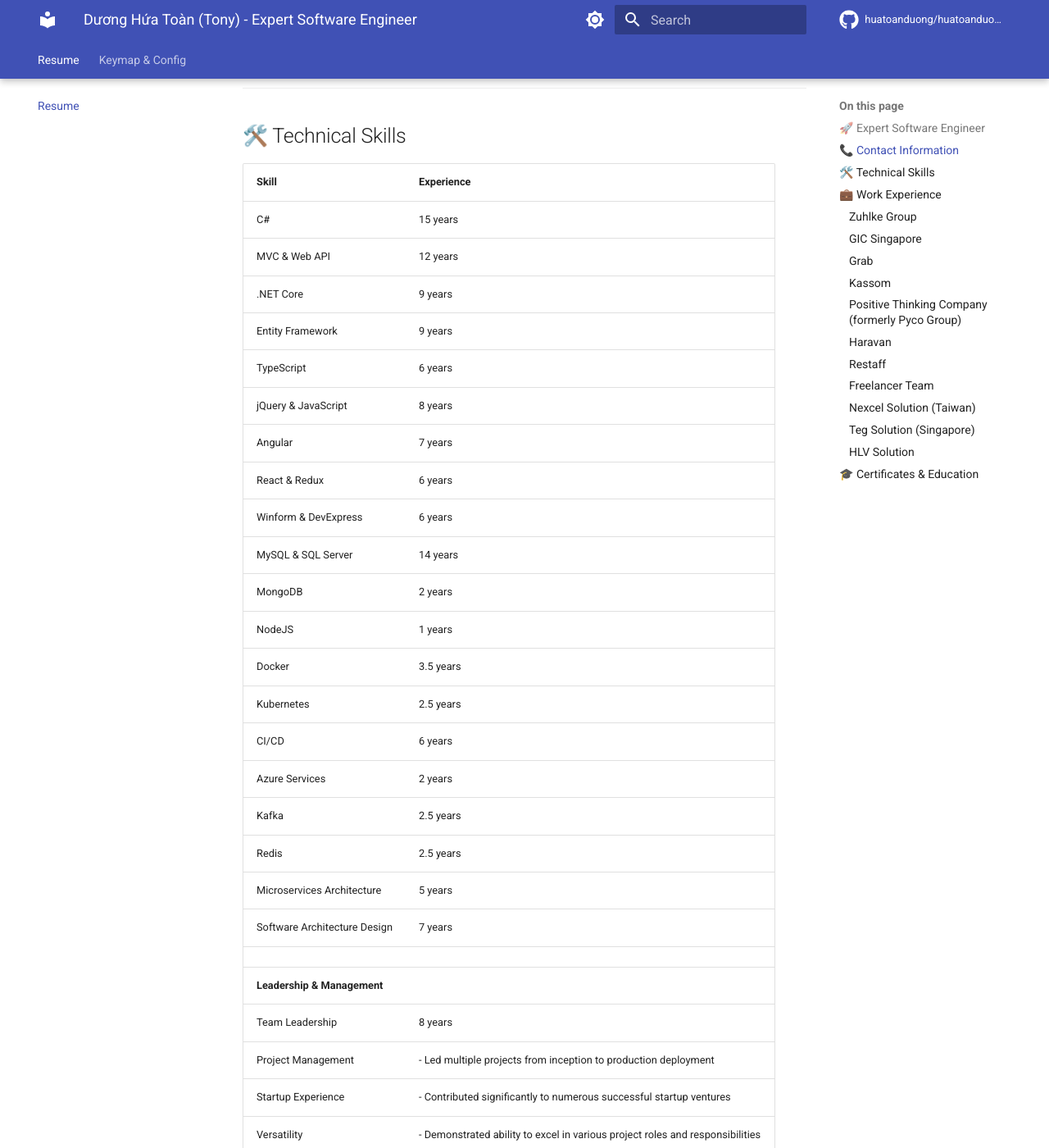
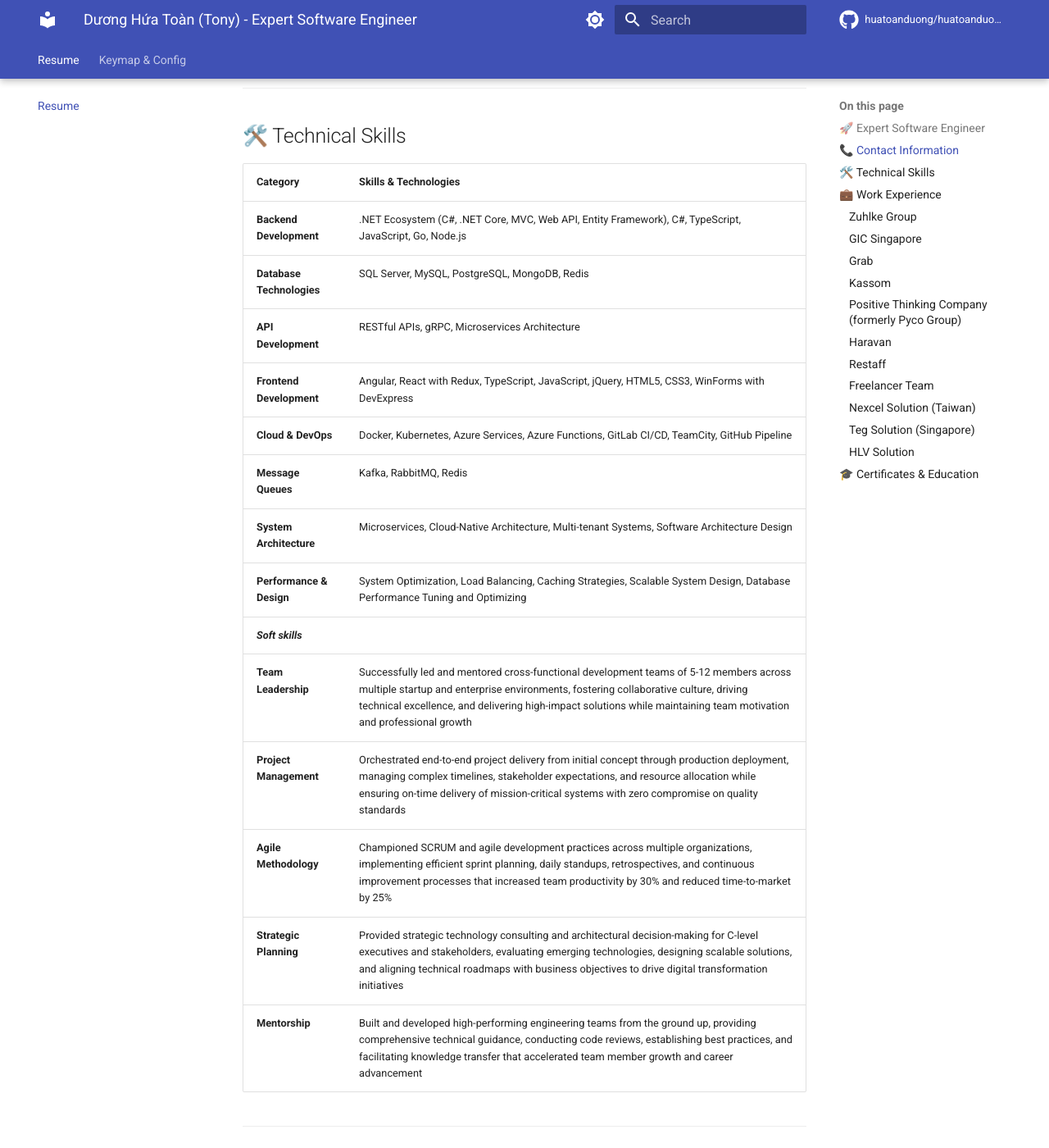
Before and after one commit to huatoanduong/huatoanduong.github.io, an MkDocs documentation site: the page built from docs/index.md, in a window 1280 px wide and 1400 px high, scrolled down 822 px. Shown: the whole window at 82% size. Built offline with MkDocs 1.6.1 and Material for MkDocs 9.7.7, drawn with Linux system fonts in a browser that asks for light colours; comment, search, counter and statistics services are not loaded; some of the changed text lies outside the part shown.

Commit message:
Group skills and change it into HTML table (#12)

```diff
--- a/docs/index.md
+++ b/docs/index.md
@@ -37,38 +37,71 @@
 ---
 
 ## 🛠️ Technical Skills
-
-| **Skill**                    | **Experience**                                                                |
-| ---------------------------- | ----------------------------------------------------------------------------- |
-| C#                           | 15 years                                                                      |
-| MVC & Web API                | 12 years                                                                      |
-| .NET Core                    | 9 years                                                                       |
-| Entity Framework             | 9 years                                                                       |
-| TypeScript                   | 6 years                                                                       |
-| jQuery & JavaScript          | 8 years                                                                       |
-| Angular                      | 7 years                                                                       |
-| React & Redux                | 6 years                                                                       |
-| Winform & DevExpress         | 6 years                                                                       |
-| MySQL & SQL Server           | 14 years                                                                      |
-| MongoDB                      | 2 years                                                                       |
-| NodeJS                       | 1 years                                                                       |
-| Docker                       | 3.5 years                                                                     |
-| Kubernetes                   | 2.5 years                                                                     |
-| CI/CD                        | 6 years                                                                       |
-| Azure Services               | 2 years                                                                       |
-| Kafka                        | 2.5 years                                                                     |
-| Redis                        | 2.5 years                                                                     |
-| Microservices Architecture   | 5 years                                                                       |
-| Software Architecture Design | 7 years                                                                       |
-|                              |                                                                               |
-| **Leadership & Management**  |                                                                               |
-| Team Leadership              | 8 years                                                                       |
-| Project Management           | - Led multiple projects from inception to production deployment               |
-| Startup Experience           | - Contributed significantly to numerous successful startup ventures           |
-| Versatility                  | - Demonstrated ability to excel in various project roles and responsibilities |
-| Agile Methodology            | - Extensive experience with SCRUM and agile development practices             |
-| Adaptability                 | - Proven capability to rapidly learn new technologies and business models     |
-| Strategic Thinking           | - Strong analytical mindset with structured problem-solving approach          |
+<table>
+  <thead>
+    <tr>
+      <th><strong>Category</strong></th>
+      <th><strong>Skills & Technologies</strong></th>
+    </tr>
+  </thead>
+  <tbody>
+    <tr>
+      <td><strong>Backend Development</strong></td>
+      <td>.NET Ecosystem (C#, .NET Core, MVC, Web API, Entity Framework), C#, TypeScript, JavaScript, Go, Node.js</td>
+    </tr>
+    <tr>
+      <td><strong>Database Technologies</strong></td>
+      <td>SQL Server, MySQL, PostgreSQL, MongoDB, Redis</td>
+    </tr>
+    <tr>
+      <td><strong>API Development</strong></td>
+      <td>RESTful APIs, gRPC, Microservices Architecture</td>
+    </tr>
+    <tr>
+      <td><strong>Frontend Development</strong></td>
+      <td>Angular, React with Redux, TypeScript, JavaScript, jQuery, HTML5, CSS3, WinForms with DevExpress</td>
+    </tr>
+    <tr>
+      <td><strong>Cloud & DevOps</strong></td>
+      <td>Docker, Kubernetes, Azure Services, Azure Functions, GitLab CI/CD, TeamCity, GitHub Pipeline</td>
+    </tr>
+    <tr>
+      <td><strong>Message Queues</strong></td>
+      <td>Kafka, RabbitMQ, Redis</td>
+    </tr>
+    <tr>
+      <td><strong>System Architecture</strong></td>
+      <td>Microservices, Cloud-Native Architecture, Multi-tenant Systems, Software Architecture Design</td>
+    </tr>
+    <tr>
+      <td><strong>Performance & Design</strong></td>
+      <td>System Optimization, Load Balancing, Caching Strategies, Scalable System Design, Database Performance Tuning and Optimizing</td>
+    </tr>
+    <tr>
+      <td colspan="2"><i><strong>Soft skills</strong></i></td>
+    </tr>
+     <tr>
+       <td><strong>Team Leadership</strong></td>
+       <td>Successfully led and mentored cross-functional development teams of 5-12 members across multiple startup and enterprise environments, fostering collaborative culture, driving technical excellence, and delivering high-impact solutions while maintaining team motivation and professional growth</td>
+     </tr>
+     <tr>
+       <td><strong>Project Management</strong></td>
+       <td>Orchestrated end-to-end project delivery from initial concept through production deployment, managing complex timelines, stakeholder expectations, and resource allocation while ensuring on-time delivery of mission-critical systems with zero compromise on quality standards</td>
+     </tr>
+     <tr>
+       <td><strong>Agile Methodology</strong></td>
+       <td>Championed SCRUM and agile development practices across multiple organizations, implementing efficient sprint planning, daily standups, retrospectives, and continuous improvement processes that increased team productivity by 30% and reduced time-to-market by 25%</td>
+     </tr>
+     <tr>
+       <td><strong>Strategic Planning</strong></td>
+       <td>Provided strategic technology consulting and architectural decision-making for C-level executives and stakeholders, evaluating emerging technologies, designing scalable solutions, and aligning technical roadmaps with business objectives to drive digital transformation initiatives</td>
+     </tr>
+     <tr>
+       <td><strong>Mentorship</strong></td>
+       <td>Built and developed high-performing engineering teams from the ground up, providing comprehensive technical guidance, conducting code reviews, establishing best practices, and facilitating knowledge transfer that accelerated team member growth and career advancement</td>
+     </tr>
+  </tbody>
+</table>
 
 ---
 
@@ -174,7 +207,7 @@
 | **Project**                        | Various client projects and freelance development initiatives                                                                                                                                                                                                                                                                                                                                                                                                                                              |
 | **Responsibilities**               | <ul><li>Conducted client meetings to gather comprehensive requirements</li><li>Designed system flows, architecture, and database schemas</li><li>Planned tasks and established project milestones and objectives</li><li>Served as primary developer for system components</li><li>Provided support to team members to facilitate task completion</li><li>Resolved technical challenges and system issues as they arose</li><li>Conducted comprehensive testing to validate system functionality</li></ul> |
 | **Achievements and Skills Gained** | <ul><li>Enhanced team leadership and project management capabilities</li><li>Improved task management and project coordination skills</li><li>Advanced requirements gathering and stakeholder communication skills</li><li>Strengthened development and programming capabilities</li></ul>                                                                                                                                                                                                                 |
-| **Tech Stacks**                    | <ul><li>Various technologies based on project requirements</li><li>System Architecture Design</li><li>C#, NodeJs, Angular, ReactJS, Go, Python</li><li>MongoDB, SQL Server, MySQL</li><li>Database Design</li><li>Project Management</li></ul>                                                                                                                                                                                                                                                                                                                                                 |
+| **Tech Stacks**                    | <ul><li>Various technologies based on project requirements</li><li>System Architecture Design</li><li>C#, NodeJs, Angular, ReactJS, Go, Python</li><li>MongoDB, SQL Server, MySQL</li><li>Database Design</li><li>Project Management</li></ul>                                                                                                                                                                                                                                                             |
 
 ---
 
```
Also changed, not shown: temp.html (added, +62 -0 lines).
